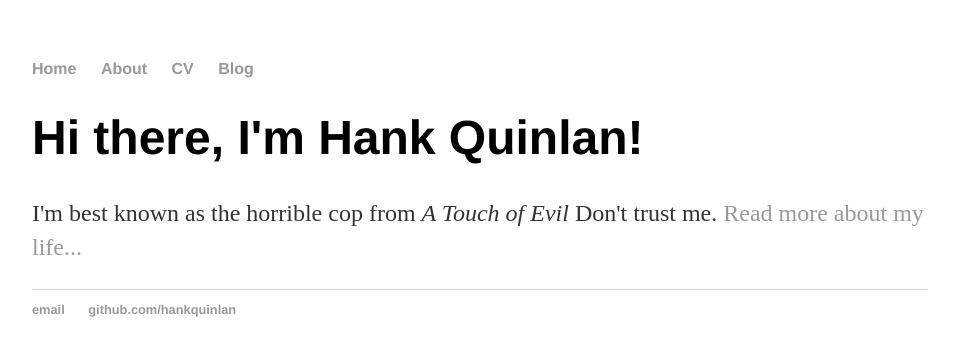
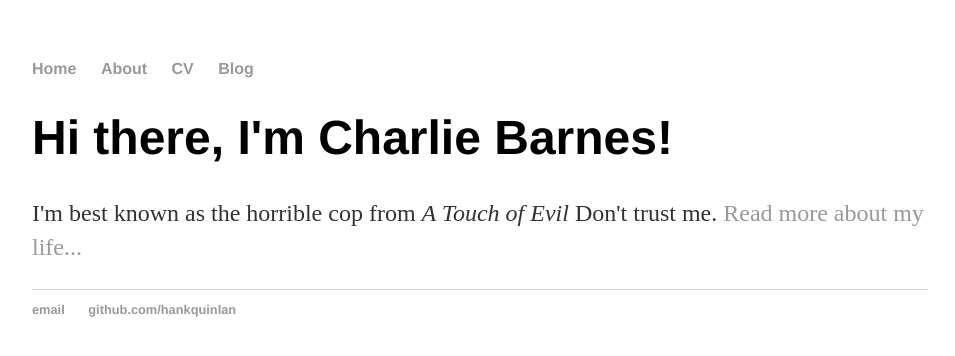
Before and after one commit to charlue/charlue.github.io, a Jekyll site: the page built from index.html, in a window 1280 px wide. Shown: the top 356 px of the page, without its empty margins (160-1115 px from the left). Built offline with Jekyll 4.4.1, drawn with Linux system fonts in a browser that asks for light colours.

Commit message:
Update index.html
compatable with jekll

```diff
--- a/index.html
+++ b/index.html
@@ -1,29 +1,8 @@
-<!DOCTYPE html>
-<html>
-	<head>
-		<title>Hank Quinlan, Horrible Cop</title>
-		<link rel="stylesheet" type="text/css" href="/css/main.css">
-	</head>
-	<body>
-		<nav>
-    		<ul>
-        		<li><a href="/">Home</a></li>
-	        	<li><a href="/about">About</a></li>
-        		<li><a href="/cv">CV</a></li>
-        		<li><a href="/blog">Blog</a></li>
-    		</ul>
-		</nav>
-		<div class="container">
-    		<div class="blurb">
-        		<h1>Hi there, I'm Hank Quinlan!</h1>
-				<p>I'm best known as the horrible cop from <em>A Touch of Evil</em> Don't trust me. <a href="/about">Read more about my life...</a></p>
-    		</div><!-- /.blurb -->
-		</div><!-- /.container -->
-		<footer>
-    		<ul>
-        		<li><a href="mailto:hankquinlanhub@gmail.com">email</a></li>
-        		<li><a href="https://github.com/hankquinlan">github.com/hankquinlan</a></li>
-			</ul>
-		</footer>
-	</body>
-</html>
+---
+layout: default
+title: Charlie S Barnes, Designer/Programmer
+---
+<div class="blurb">
+	<h1>Hi there, I'm Charlie Barnes!</h1>
+	<p>I'm best known as the horrible cop from <em>A Touch of Evil</em> Don't trust me. <a href="/about">Read more about my life...</a></p>
+</div><!-- /.blurb -->
```
